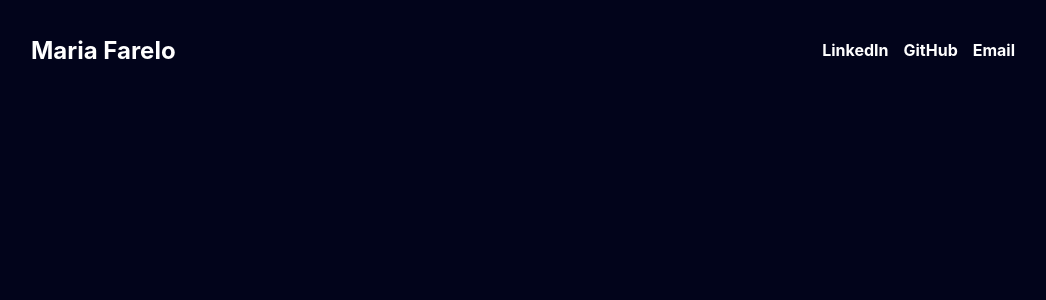
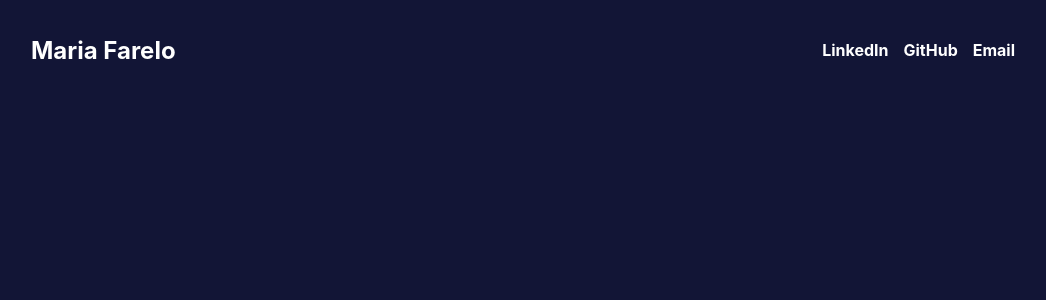
Before and after one commit to maariafarelo/under_construction, a React (Create React App) app: page / in a window 1280 px wide. Shown: the top 300 px of the page, without its empty margins (117-1163 px from the left). Built offline with nearby package versions, Linux system fonts and the light colour scheme.

Commit message:
background definitiu

```diff
--- a/src/global.css
+++ b/src/global.css
@@ -1,6 +1,6 @@
 /* Color Variables */
 :root {
-  --dark-navy: #02041b; /* Background color */
+  --dark-navy: #121536; /* Background color */
   --white: #ffffff; /* Text color */
 }
 
```
